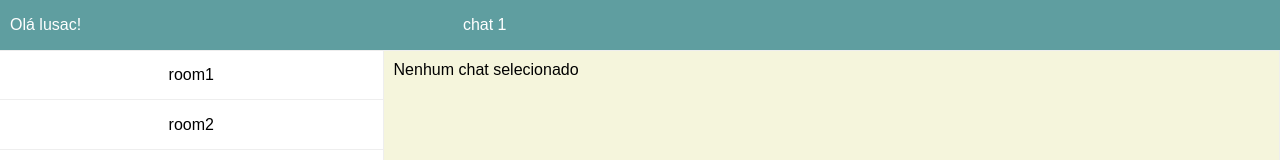
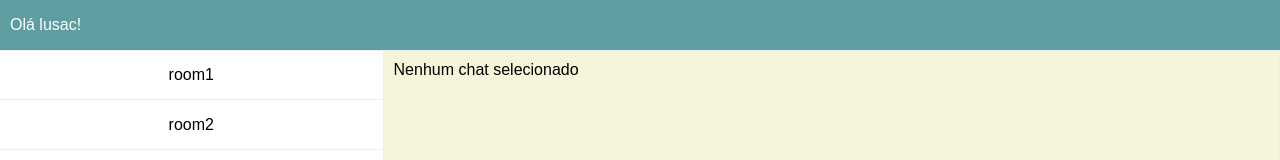
Before and after one commit to lusac/react-node-chat, a React (Create React App) app: page / in a window 1280 px wide. Shown: the top 160 px of the page. Built offline with nearby package versions, Linux system fonts and the light colour scheme; the HTML template or start-up script is replaced by a standard one.

Commit message:
Alterando title do header ao selecionar um chat

```diff
--- a/src/components/ChatHeader/index.js
+++ b/src/components/ChatHeader/index.js
@@ -1,5 +1,6 @@
-import React from 'react';
-import PropTypes from 'prop-types';
+import React from 'react'
+import PropTypes from 'prop-types'
+import { connect } from 'react-redux'
 
 class ChatHeader extends React.Component {
   render() {
@@ -10,7 +11,7 @@ class ChatHeader extends React.Component {
         </div>
 
         <div className="chat-header__chat-name">
-          chat 1
+          {!this.props.chat.loading && this.props.chat.id && <span>chat {this.props.chat.id}</span>}
         </div>
       </div>
     )
@@ -22,4 +23,10 @@ ChatHeader.propTypes = {
   chatName: PropTypes.string
 };
 
-export default ChatHeader;
+function mapStateToProps(state) {
+  return ({
+    chat: state.chat
+  })
+}
+
+export default connect(mapStateToProps, {})(ChatHeader)
```
